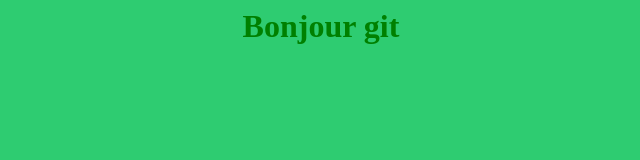
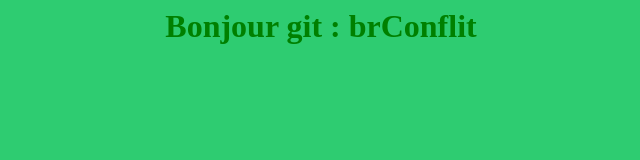
Before and after one commit to manal2/bonjour, a plain HTML site: page index.html in a window 1280 px wide. Shown: the whole page, without its empty margins (319-959 px from the left). Drawn offline with Linux system fonts and the light colour scheme.

Commit message:
modifier la même ligne coté branche brconflit

```diff
--- a/index.html
+++ b/index.html
@@ -10,6 +10,6 @@
 		}
 	</style>
 	<body>
-		<center><h1>Bonjour git</h1></center>
+		<center><h1>Bonjour git : brConflit</h1></center>
 	</body>
 </html>
```
